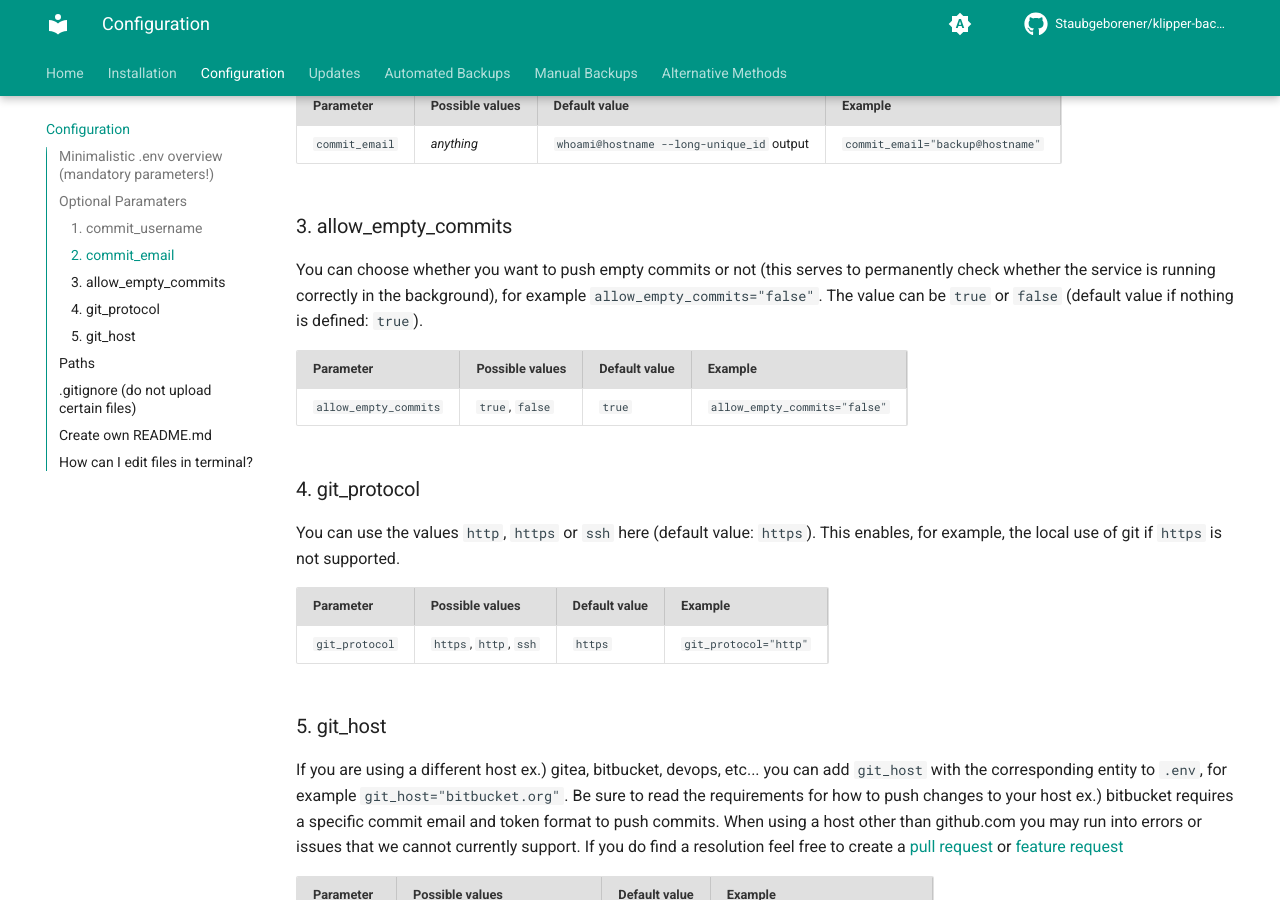
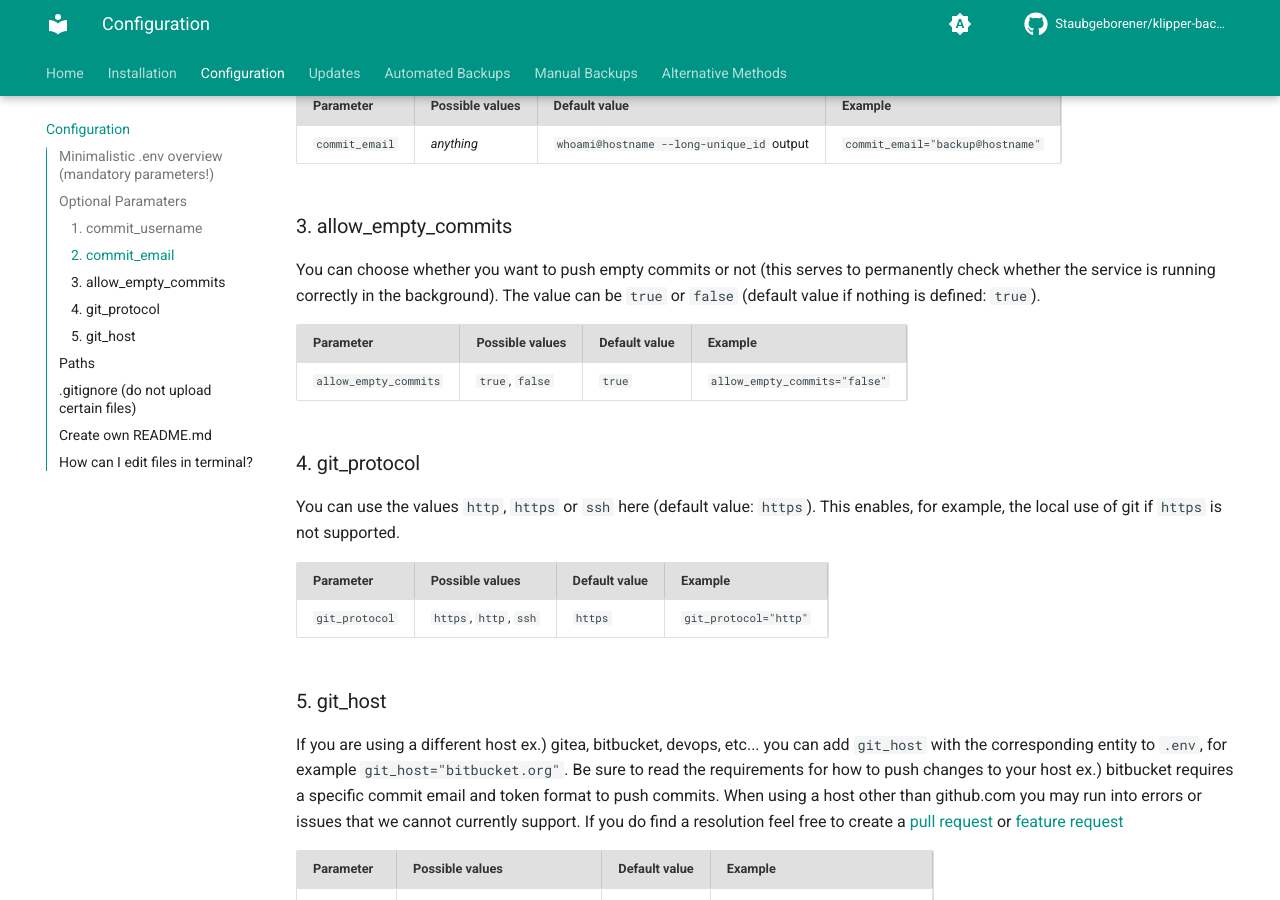
Before and after one commit to Staubgeborener/Klipper-Backup, an MkDocs documentation site: the page built from docs/configuration.md, in a window 1280 px wide and 900 px high, scrolled down 971 px. Built offline with MkDocs 1.6.1 and Material for MkDocs 9.7.7, drawn with Linux system fonts in a browser that asks for light colours; comment, search, counter and statistics services are not loaded.

Commit message:
Update configuration.md

```diff
--- a/docs/configuration.md
+++ b/docs/configuration.md
@@ -26,7 +26,7 @@
 | `commit_email` | *anything*      | `whoami@hostname --long-unique_id` output | `commit_email="backup@hostname"` |
 
 ### 3. allow_empty_commits
-You can choose whether you want to push empty commits or not (this serves to permanently check whether the service is running correctly in the background), for example `allow_empty_commits="false"`. The value can be `true` or `false` (default value if nothing is defined: `true`).
+You can choose whether you want to push empty commits or not (this serves to permanently check whether the service is running correctly in the background). The value can be `true` or `false` (default value if nothing is defined: `true`).
 
 | Parameter                | Possible values | Default value | Example                       |
 | ------------------------ | --------------- |---------------|------------------------------ |
@@ -42,9 +42,9 @@
 ### 5. git_host
 If you are using a different host ex.) gitea, bitbucket, devops, etc... you can add `git_host` with the corresponding entity to `.env`, for example `git_host="bitbucket.org"`. Be sure to read the requirements for how to push changes to your host ex.) bitbucket requires a specific commit email and token format to push commits. When using a host other than github.com you may run into errors or issues that we cannot currently support. If you do find a resolution feel free to create a [pull request](https://github.com/Staubgeborener/klipper-backup/pulls){:target="_blank"} or [feature request](https://github.com/Staubgeborener/klipper-backup/issues/new?assignees=&labels=feature+request&projects=&template=feature_request.yml){:target="_blank"}
 
-| Parameter  | Possible values                   | Default value | Example                       |
-| -----------| ----------------------------------|---------------|------------------------------ |
-| `git_host` | `gitea`, `bitbucket`, `devops`, * | github.com    | `git_protocol="bitbucket.org"` |
+| Parameter  | Possible values                   | Default value   | Example                       |
+| -----------| ----------------------------------|-----------------|------------------------------ |
+| `git_host` | `gitea`, `bitbucket`, `devops`, * | `github.com`    | `git_protocol="bitbucket.org"` |
 
 <b>*</b> <em>List is not complete, there are numerous other (unknown) supported hosters</em>
 
```
